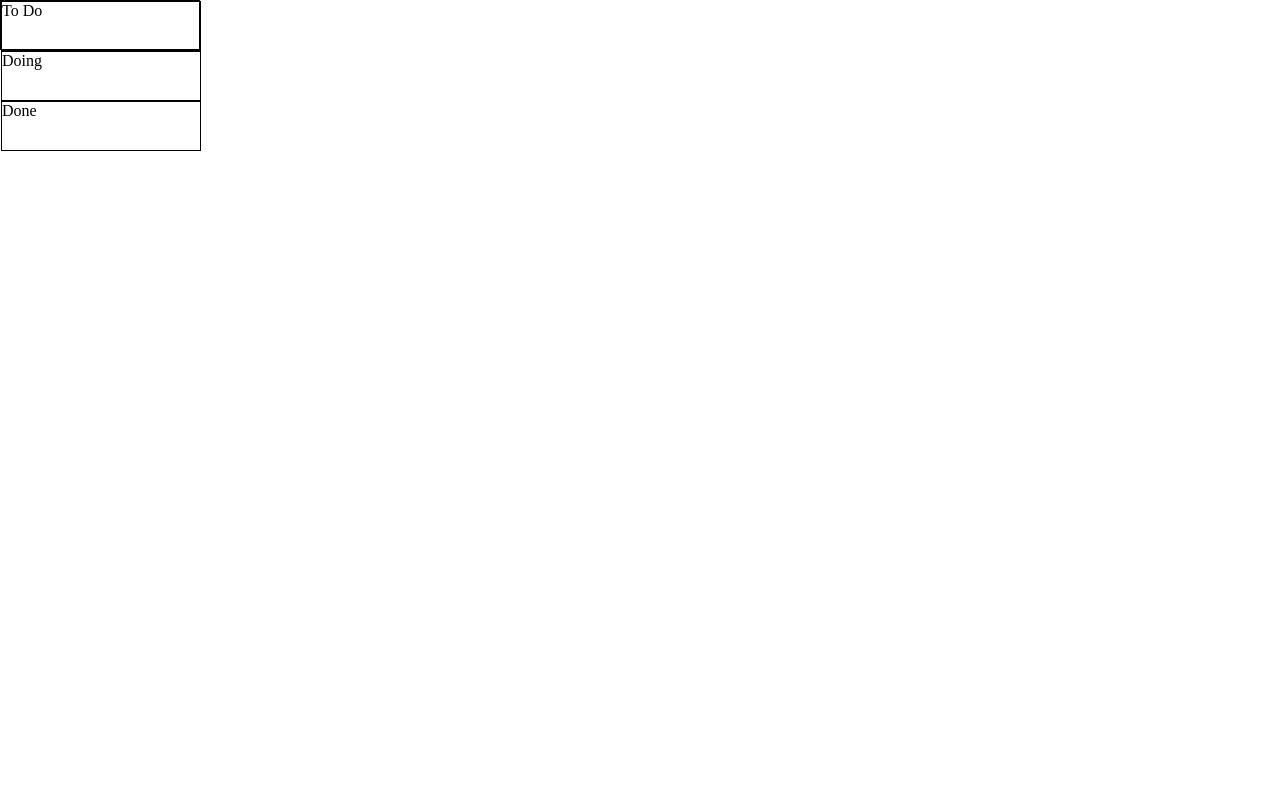
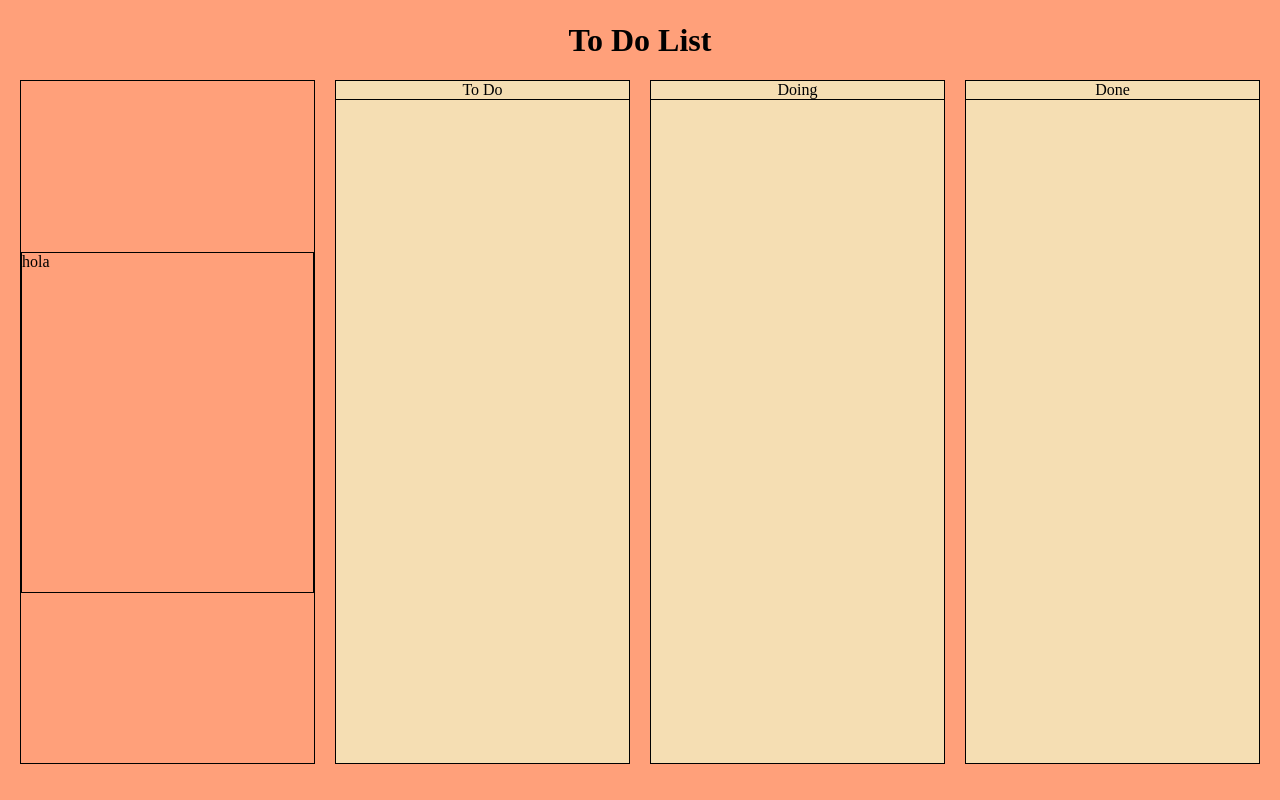
Before and after one commit to x-Adrian-x/ToDo-list, a plain HTML site: page index.html in a window 1280 px wide. Drawn offline with Linux system fonts and the light colour scheme.

Commit message:
Crea diseño inicial de la pagina

```diff
--- a/index.html
+++ b/index.html
@@ -7,15 +7,23 @@
     <title>Document</title>
   </head>
   <body>
+    <div class="container">
+      <h1 class="title">To Do List</h1>
+      <div class="container2">
+        <div class="task-container">
+          <div class="create-container"><p>hola</p></div>
+        </div>
         <div class="father-container">
           <div class="todo child-container">
-        <p>To Do</p>
+            <p class="subtitles">To Do</p>
           </div>
           <div class="doing child-container">
-        <p>Doing</p>
+            <p class="subtitles">Doing</p>
           </div>
           <div class="done child-container">
-        <p>Done</p>
+            <p class="subtitles">Done</p>
+          </div>
+        </div>
       </div>
     </div>
   </body>
--- a/styles.css
+++ b/styles.css
@@ -1,11 +1,62 @@
 * {
-    margin: 0;
-    padding: 0;
-    box-sizing: border-box;
+  margin: 0;
+  padding: 0;
+  box-sizing: border-box;
 }
-
-div {
-    border: 1px solid black;
-    width: 200px;
-    height: 50px;
+body {
+  background-color: lightsalmon;
 }
+.container {
+  display: grid;
+  grid-template-columns: repeat(4, 1fr);
+  grid-template-rows: repeat(2, 1fr);
+  height: 100vh;
+  width: 100vw;
+}
+.title {
+  grid-column: 1 / span 4;
+  grid-row: 1 / 2;
+  justify-self: center;
+  height: 10vh;
+  align-content: center;
+}
+.container2 {
+  grid-column: 1 / 5;
+  grid-row: 2 / span 1;
+  height: 90vh;
+  display: grid;
+  grid-template-columns: repeat(4, 1fr);
+  padding: 0 20px;
+  gap: 20px;
+}
+.task-container {
+  grid-column: 1 / 2;
+  border: 1px solid black;
+  height: 95%;
+  display: grid;
+  grid-template-columns: 1fr;
+  align-items: center;
+  justify-items: center;
+}
+.create-container {
+  border: 1px solid black;
+  height: 50%;
+  width: 100%;
+}
+.father-container {
+  grid-column: 2 / 5;
+  display: grid;
+  grid-template-columns: repeat(3, 1fr);
+  justify-items: center;
+  height: 95%;
+  gap: 20px;
+}
+.child-container {
+  border: 1px solid black;
+  width: 100%;
+  background-color: wheat;
+}
+.subtitles {
+  border-bottom: 1px solid black;
+  text-align: center;
+}
```
Lines whose indentation alone changed are shown as unchanged.
